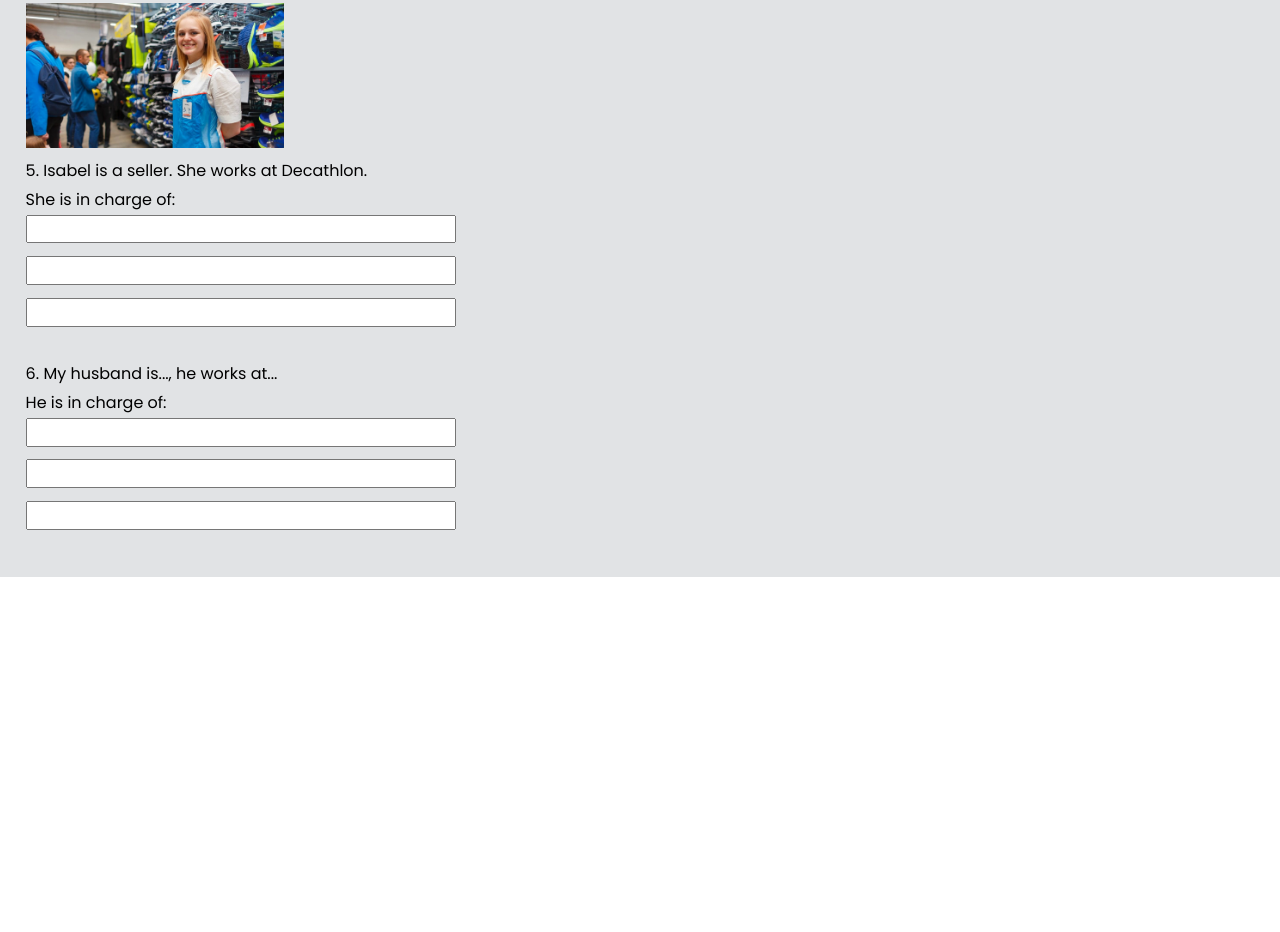
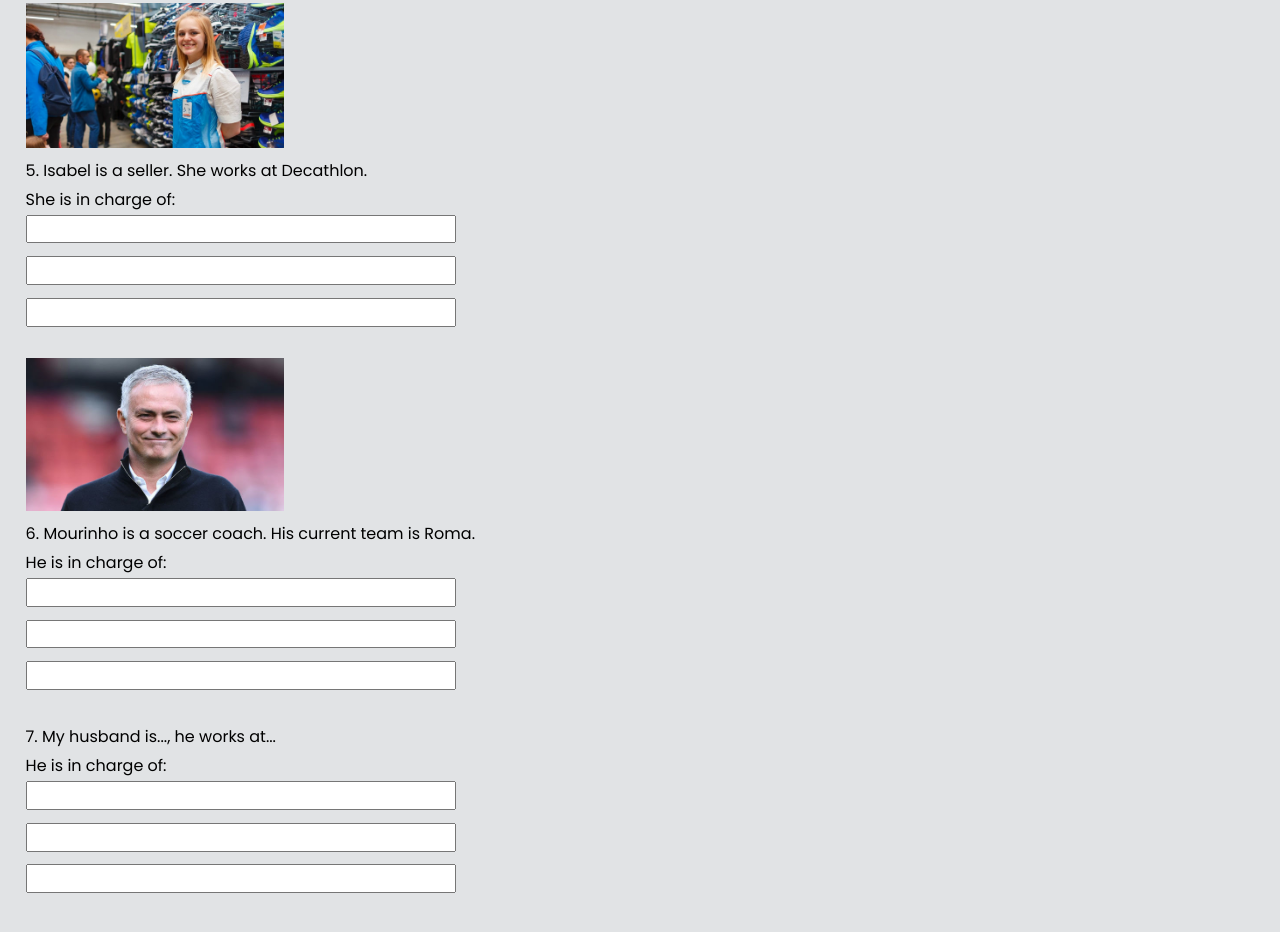
Before and after one commit to veeteefunk/in_charge_of, a plain HTML site: page index.html in a window 1280 px wide. Shown: the part 1773-2705 px from the top of the page. Before the commit the page ends 2350 px from the top, so only its background shows below. Drawn offline with Linux system fonts and the light colour scheme.

Commit message:
Add files via upload

```diff
--- a/index.html
+++ b/index.html
@@ -68,10 +68,20 @@
                 </p>
             </div>
             <div class="exercise">
+                <div class="image">
+                    <img width="70%" src="mourinho.jpeg" alt="">
+                </div>
+                <p>6. Mourinho is a soccer coach. His current team is Roma. <br> He is in charge of: <br>
+                <input class="ex" type="text" name="fname"><br>
+                <input class="ex" type="text" name="fname"><br>
+                <input class="ex" type="text" name="fname"><br>
+                </p>
+            </div>
+            <div class="exercise">
                 <!-- <div class="image">
                     <img width="70%" src="decathlon.jpeg" alt="">
                 </div> -->
-                <p>6. My husband is..., he works at... <br> He is in charge of: <br>
+                <p>7. My husband is..., he works at... <br> He is in charge of: <br>
                 <input class="ex" type="text" name="fname"><br>
                 <input class="ex" type="text" name="fname"><br>
                 <input class="ex" type="text" name="fname"><br>
```
Also changed, not shown: mourinho.jpeg (added).
